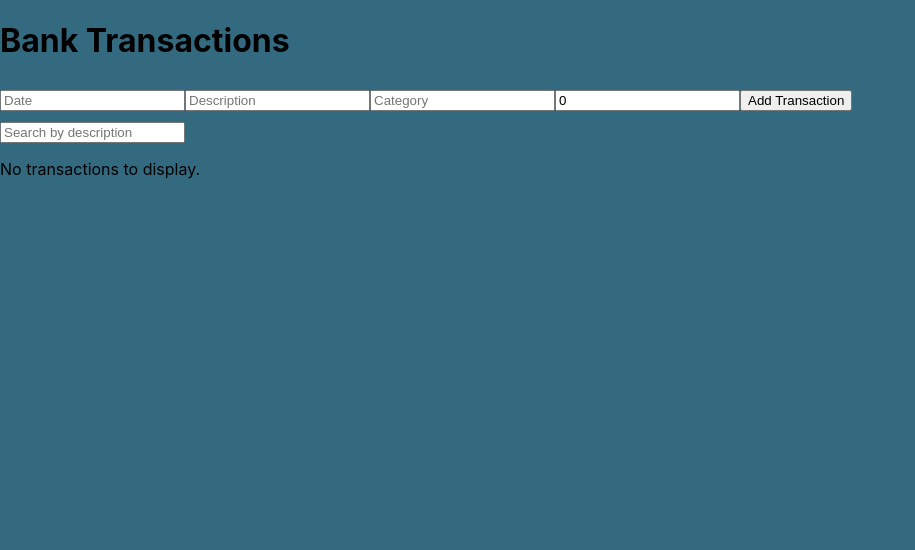
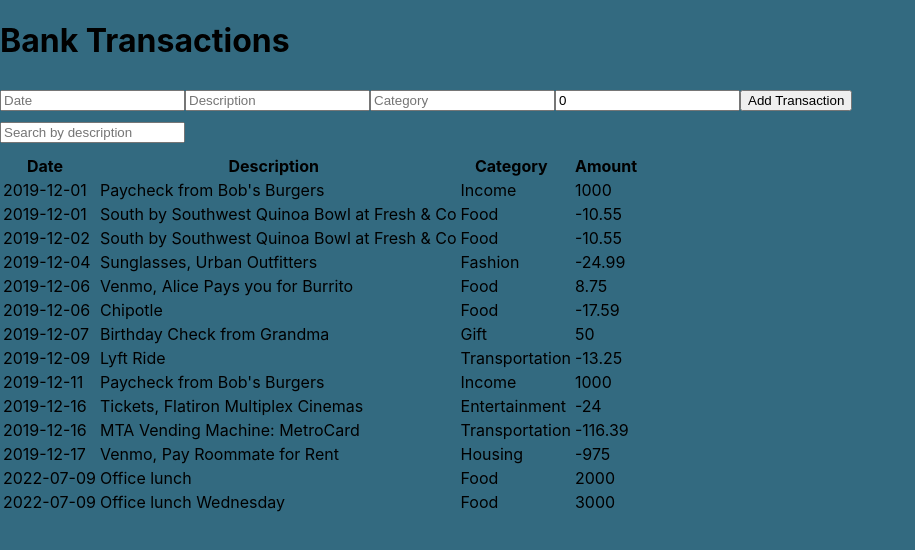
Before and after one commit to amaar7/Code-Challenge-Bank-of-Flatiron-, a React (Create React App) app: page / in a window 1280 px wide. Shown: the top 550 px of the page, without its empty margins (0-915 px from the left). Built offline with nearby package versions, Linux system fonts and the light colour scheme; data requests are answered from the project's data file.

Commit message:
made data to display

```diff
--- a/src/App.js
+++ b/src/App.js
@@ -14,8 +14,8 @@
       .then((response) => response.json())
       .then((data) => {
         console.log(data);
-        setTransactions(data.transactions);
-        setFilteredTransactions(data.transactions);
+        setTransactions(data);
+        setFilteredTransactions(data);
       })
       .catch((error) => {
         console.error('Error fetching data: ', error);
```
